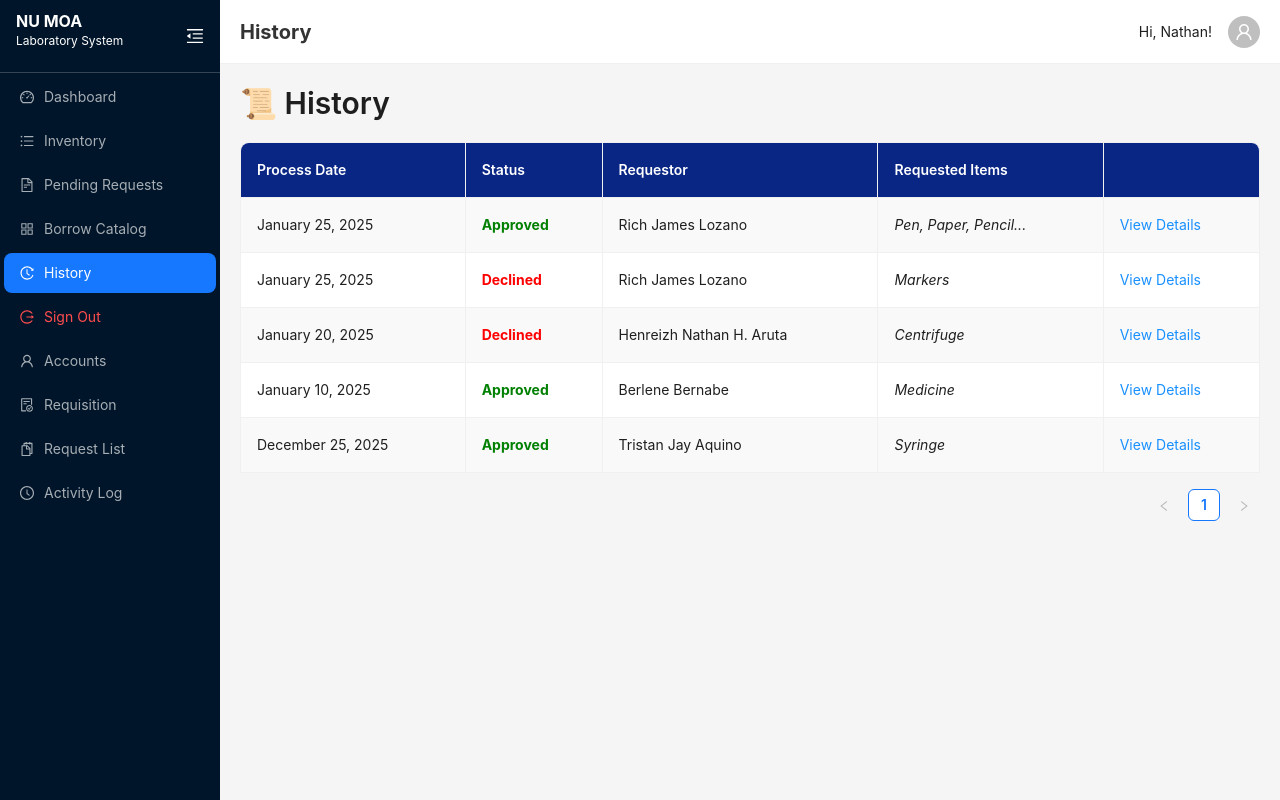
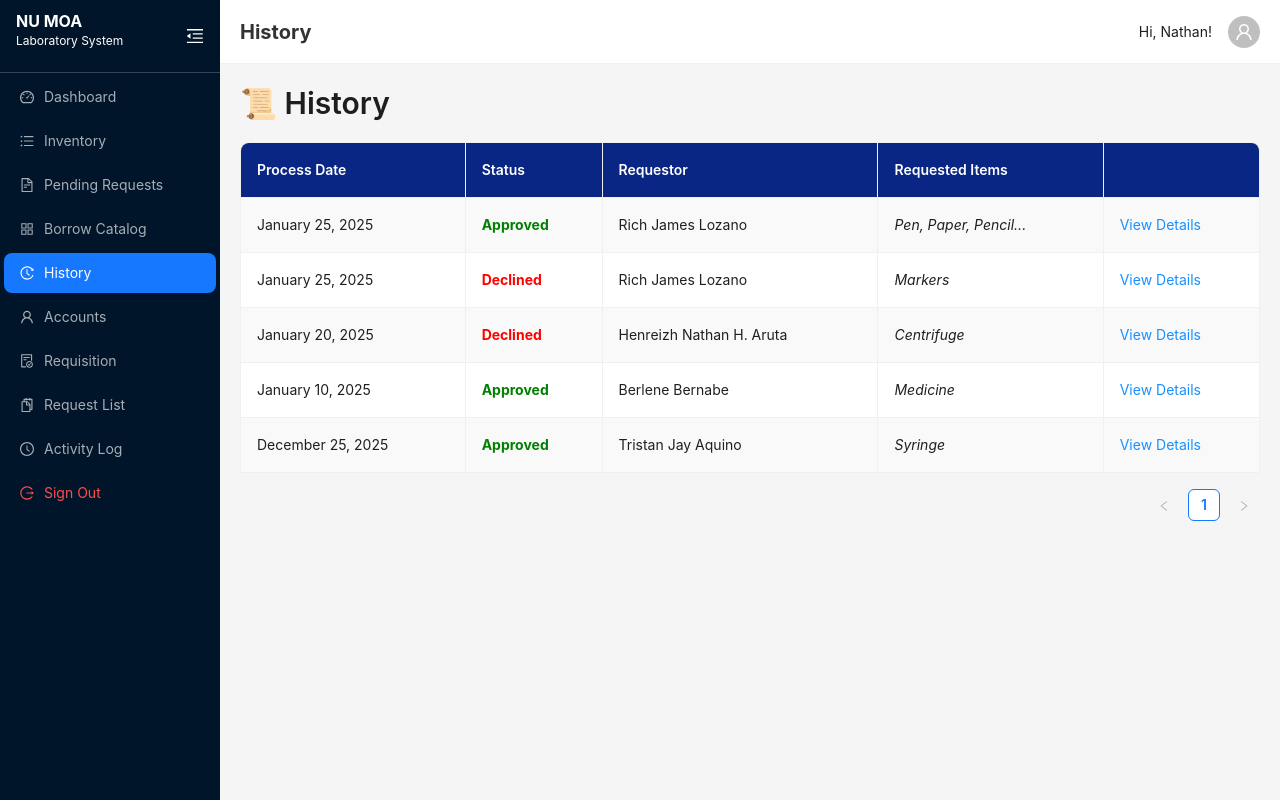
Before and after one commit to Blyn04/web-nuls, a React (Create React App) app: page /history in a window 1280 px wide. Built offline with nearby package versions, Linux system fonts and the light colour scheme.

Commit message:
SUPER ADMIN

```diff
--- a/src/components/Login.js
+++ b/src/components/Login.js
@@ -21,53 +21,47 @@ const Login = () => {
 
   const navigate = useNavigate();
 
-  // Default Admin Credentials
   const adminCredentials = {
     email: "mikmik@nu-moa.edu.ph",
     password: "mikmik",
   };
 
-  // Handle form input changes
   const handleChange = (e) => {
     const { name, value } = e.target;
     setFormData({ ...formData, [name]: value });
   };
 
-  // Handle login submission
   const handleSubmit = async (e) => {
     e.preventDefault();
 
     try {
       const { email, password } = formData;
 
-      // Check if the credentials match the default admin
       if (email === adminCredentials.email && password === adminCredentials.password) {
         alert("Logged in as Admin!");
-        navigate("/dashboard", { state: { loginSuccess: true, role: "admin" } });
+        navigate("/dashboard", { state: { loginSuccess: true, role: "super-admin" } });
+
       } else {
-        // Authenticate with Firebase
         const userCredential = await signInWithEmailAndPassword(auth, email, password);
         console.log("User logged in:", userCredential.user);
         navigate("/dashboard", { state: { loginSuccess: true, role: "user" } });
       }
+
     } catch (error) {
       console.error("Error during login:", error.message);
       setError("Invalid email or password. Please try again.");
     }
   };
 
-  // Open reset password modal
   const openModal = () => {
     setIsModalOpen(true);
   };
 
-  // Close reset password modal
   const closeModal = () => {
     setIsModalOpen(false);
     setResetEmail("");
   };
 
-  // Handle password reset
   const handleResetSubmit = async (e) => {
     e.preventDefault();
 
@@ -81,7 +75,6 @@ const Login = () => {
     }
   };
 
-  // Handle overlay click to close modal
   const handleOverlayClick = (e) => {
     if (e.target.classList.contains("modal-overlay")) {
       closeModal();
--- a/src/components/SideBar.js
+++ b/src/components/SideBar.js
@@ -1,4 +1,4 @@
-import React, { useState, useEffect} from "react";
+import React, { useState, useEffect } from "react";
 import { Layout, Menu } from "antd";
 import {
   DashboardOutlined,
@@ -26,8 +26,12 @@ const Sidebar = ({ setPageTitle }) => {
   const location = useLocation();
   const [selectedKey, setSelectedKey] = useState("");
   const [showModal, setShowModal] = useState(false);
+  const [role, setRole] = useState("");
 
   useEffect(() => {
+    const state = location.state || {};
+    setRole(state.role || "user");
+
     const path = location.pathname.replace(/\/$/, "");
     switch (path.toLowerCase()) {
       case "/dashboard":
@@ -147,6 +151,74 @@ const Sidebar = ({ setPageTitle }) => {
     navigate("/", { replace: true });
   };
 
+  const superAdminMenuItems = [
+    {
+      key: "7",
+      icon: <UserOutlined />,
+      label: "Accounts",
+    },
+    {
+      key: "6",
+      icon: <LogoutOutlined />,
+      label: "Sign Out",
+      danger: true,
+    },
+  ];
+
+  const regularMenuItems = [
+    {
+      key: "1",
+      icon: <DashboardOutlined />,
+      label: "Dashboard",
+    },
+    {
+      key: "2",
+      icon: <UnorderedListOutlined />,
+      label: "Inventory",
+    },
+    {
+      key: "3",
+      icon: <FileTextOutlined />,
+      label: "Pending Requests",
+    },
+    {
+      key: "4",
+      icon: <AppstoreOutlined />,
+      label: "Borrow Catalog",
+    },
+    {
+      key: "5",
+      icon: <HistoryOutlined />,
+      label: "History",
+    },
+    {
+      key: "7",
+      icon: <UserOutlined />,
+      label: "Accounts",
+    },
+    {
+      key: "8",
+      icon: <FileDoneOutlined />,
+      label: "Requisition",
+    },
+    {
+      key: "9",
+      icon: <SnippetsOutlined />,
+      label: "Request List",
+    },
+    {
+      key: "10",
+      icon: <ClockCircleOutlined />,
+      label: "Activity Log",
+    },
+    {
+      key: "6",
+      icon: <LogoutOutlined />,
+      label: "Sign Out",
+      danger: true,
+    },
+  ];
+
   return (
     <Sider
       collapsible
@@ -178,59 +250,7 @@ const Sidebar = ({ setPageTitle }) => {
         mode="vertical"
         selectedKeys={[selectedKey]}
         onClick={handleMenuClick}
-        items={[
-          {
-            key: "1",
-            icon: <DashboardOutlined />,
-            label: "Dashboard",
-          },
-          {
-            key: "2",
-            icon: <UnorderedListOutlined />,
-            label: "Inventory",
-          },
-          {
-            key: "3",
-            icon: <FileTextOutlined />,
-            label: "Pending Requests",
-          },
-          {
-            key: "4",
-            icon: <AppstoreOutlined />,
-            label: "Borrow Catalog",
-          },
-          {
-            key: "5",
-            icon: <HistoryOutlined />,
-            label: "History",
-          },
-          {
-            key: "6",
-            icon: <LogoutOutlined />,
-            label: "Sign Out",
-            danger: true,
-          },
-          {
-            key: "7",
-            icon: <UserOutlined />,
-            label: "Accounts",
-          },
-          {
-            key: "8",
-            icon: <FileDoneOutlined />,
-            label: "Requisition",
-          },
-          {
-            key: "9",
-            icon: <SnippetsOutlined />,
-            label: "Request List",
-          },
-          {
-            key: "10",
-            icon: <ClockCircleOutlined />,
-            label: "Activity Log",
-          },
-        ]}
+        items={role === "super-admin" ? superAdminMenuItems : regularMenuItems}
       />
 
       <CustomModal
```
